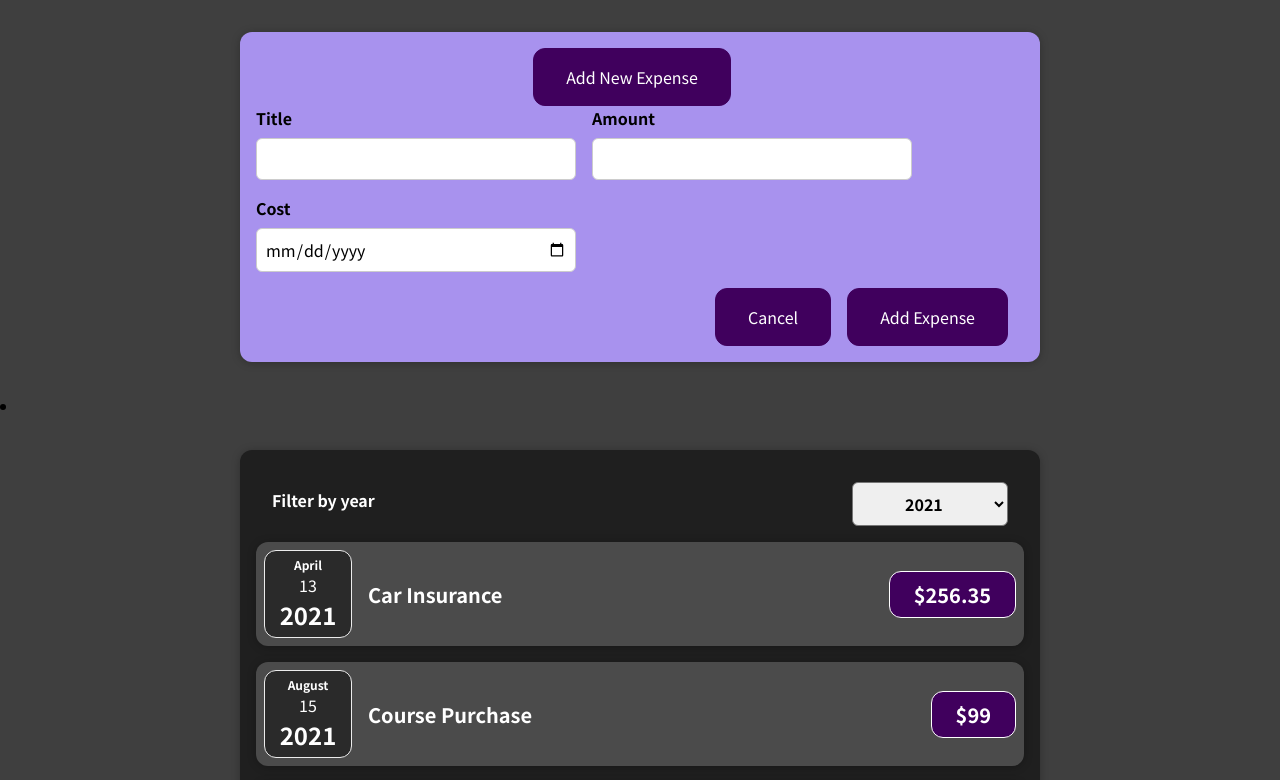
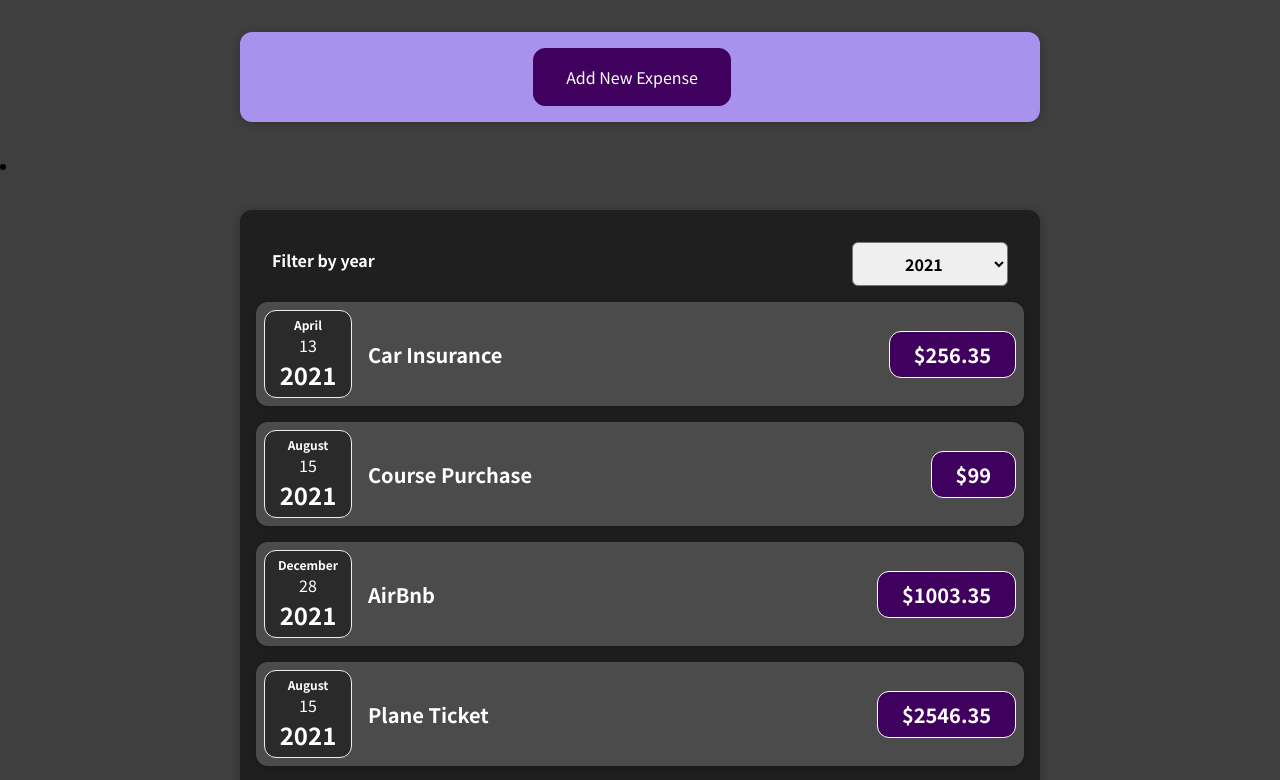
Before and after one commit to Basbarius/reactCourseProjects, a React (Create React App) app in the folder expense-tracker/: page / in a window 1280 px wide. Shown: the top 780 px of the page. Built offline with nearby package versions, Linux system fonts and the light colour scheme.

Commit message:
correction in newexpense

```diff
--- a/expense-tracker/src/components/newExpense/NewExpense.js
+++ b/expense-tracker/src/components/newExpense/NewExpense.js
@@ -24,7 +24,7 @@ const NewExpense = (props) => {
     return (
         <Card className="new-expense">
             {!isEditingForm && <button type="button" onClick={toggleFormEditing} >Add New Expense</button>}
-            <ExpenseForm onSaveExpenseData={saveExpenseDataHandler} toggleExpenseFormDisplay={toggleFormEditing} />
+            {isEditingForm && <ExpenseForm onSaveExpenseData={saveExpenseDataHandler} toggleExpenseFormDisplay={toggleFormEditing} />}
         </Card>
     )
 }
```
